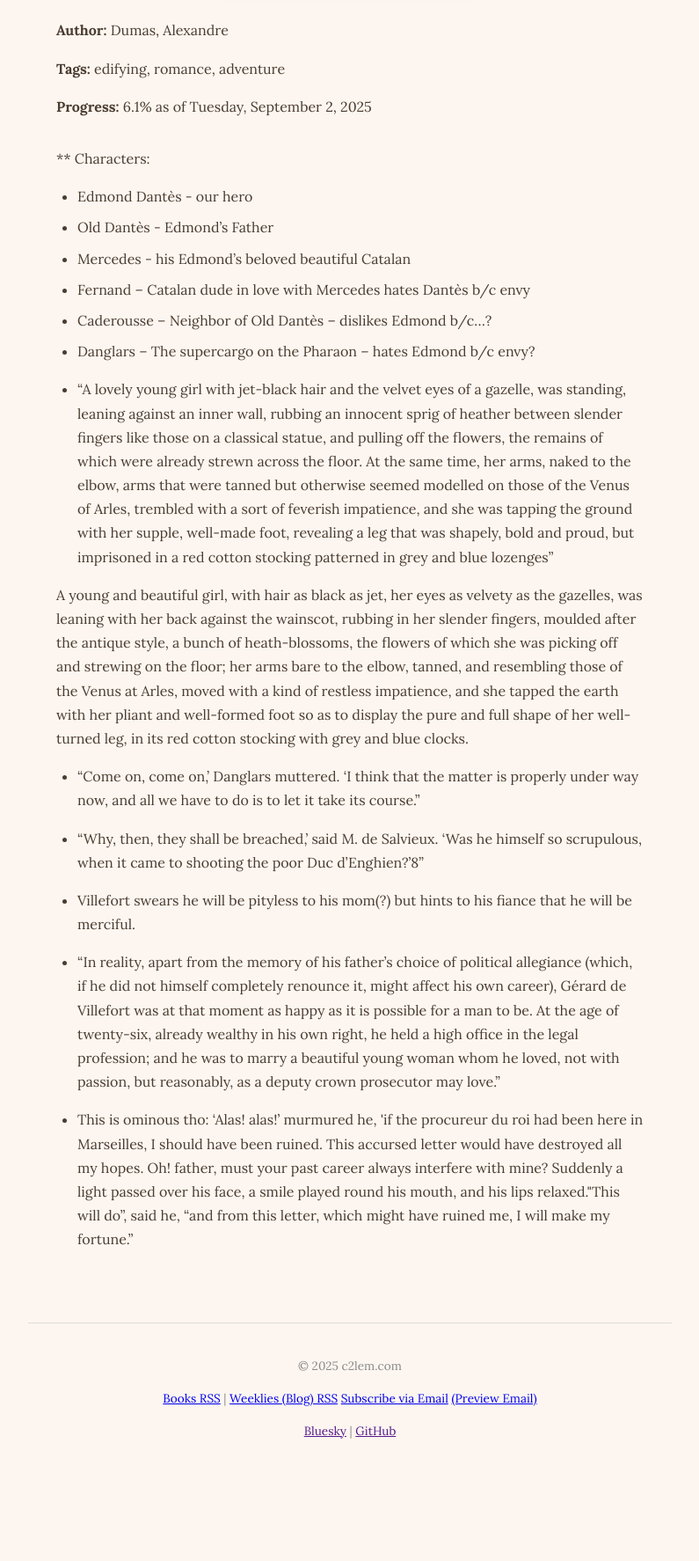
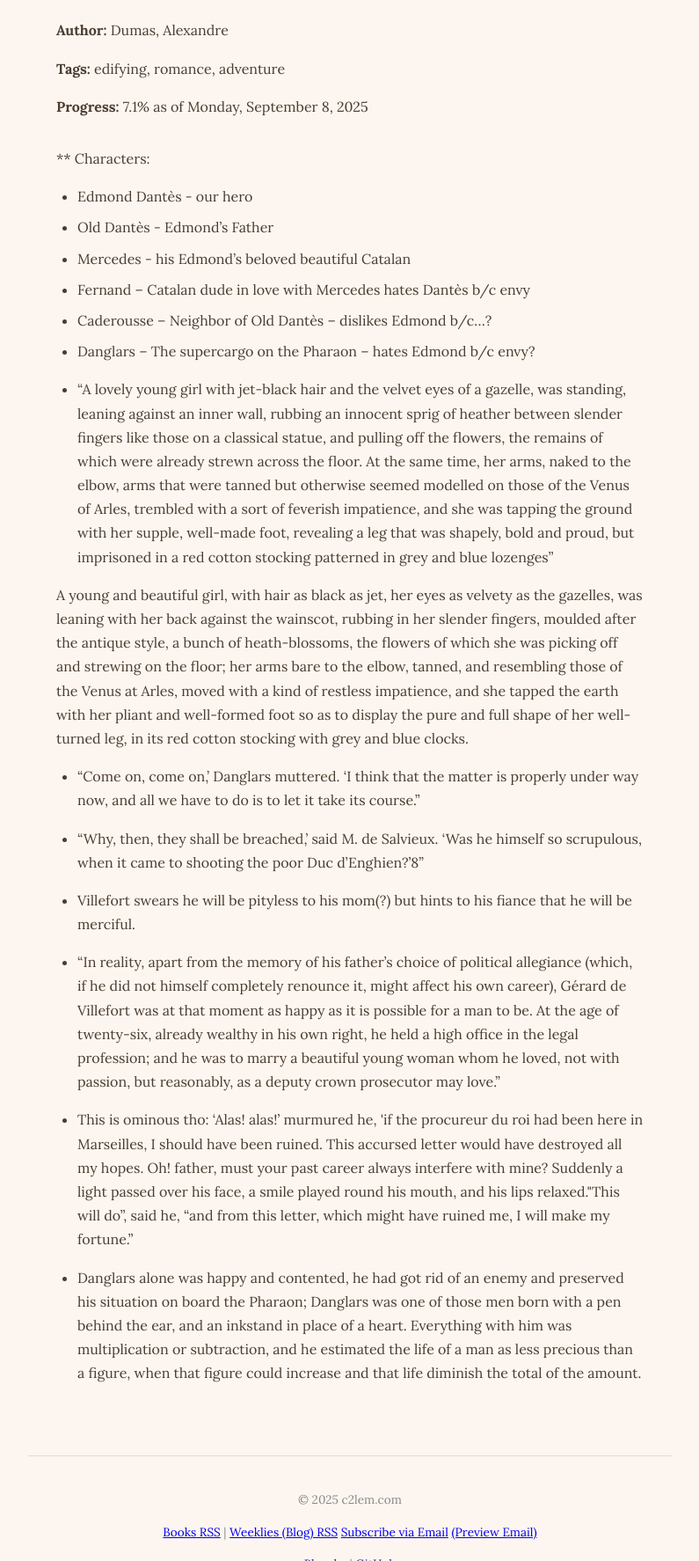
Before and after one commit to charles-e/new-c2lem, an Eleventy site: page src/books/_BIP/The Count of Monte Cristo.md in a window 1280 px wide. Shown: the part 670-2444 px from the top of the page at 88% size, without its empty margins (242-1037 px from the left). Before the commit the page ends 2401 px from the top, so only its background shows below. Built offline with nearby package versions, Linux system fonts and the light colour scheme; Eleventy itself is replaced by a stand-in of ours; files that its build step writes are made by us from their sources; what markdown-it-link-attributes would draw is missing.

Commit message:
progress

```diff
--- a/src/books/_BIP/The Count of Monte Cristo.md
+++ b/src/books/_BIP/The Count of Monte Cristo.md
@@ -11,8 +11,8 @@ tags:
 permalink: /books/BIP_/The_Count_of_Monte_Cristo/
 img_url: /images/books/The Count of Monte Cristo.jpg
 layout: book.njk
-pct_progress: 6.1
-latest_progress: '2025-09-02T23:00:58.844Z'
+pct_progress: 7.1
+latest_progress: '2025-09-08T02:48:45.446Z'
 ---
 ** Characters:
 - Edmond Dantès - our hero
@@ -37,3 +37,5 @@ A young and beautiful girl, with hair as black as jet, her eyes as velvety as th
 * <span meta="6.1@2025-09-02T23:00:58.844Z"></span> This is ominous tho:
 'Alas! alas!' murmured he, 'if the procureur du roi had been here in Marseilles, I should have been ruined. This accursed letter would have destroyed all my hopes. Oh! father, must your past career always interfere with mine?
 Suddenly a light passed over his face, a smile played round his mouth, and his lips relaxed."This will do”, said he, “and from this letter, which might have ruined me, I will make my fortune.”
+
+* <span meta="7.1@2025-09-08T02:48:45.446Z"></span> Danglars alone was happy and contented, he had got rid of an enemy and preserved his situation on board the Pharaon; Danglars was one of those men born with a pen behind the ear, and an inkstand in place of a heart. Everything with him was multiplication or subtraction, and he estimated the life of a man as less precious than a figure, when that figure could increase and that life diminish the total of the amount.
```
